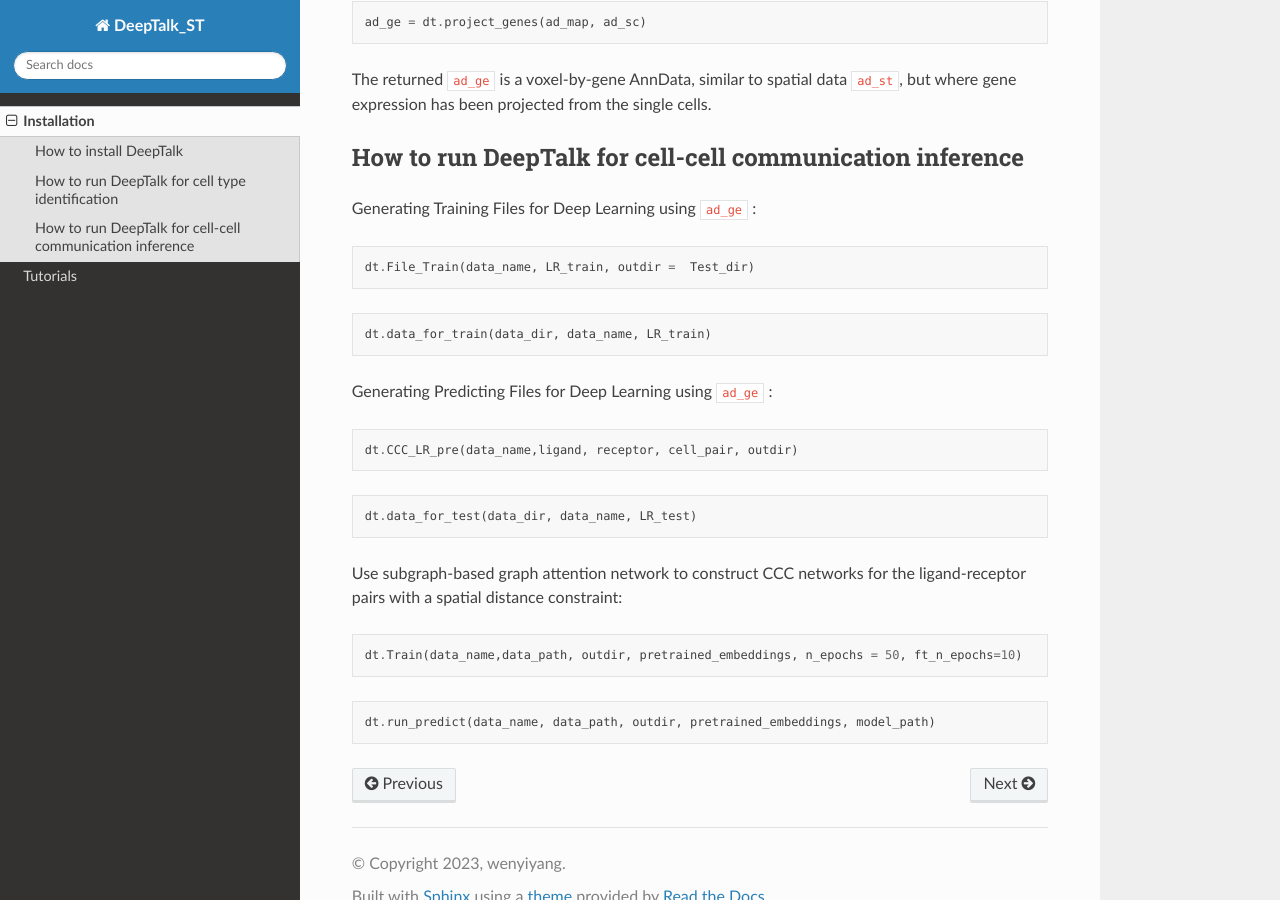
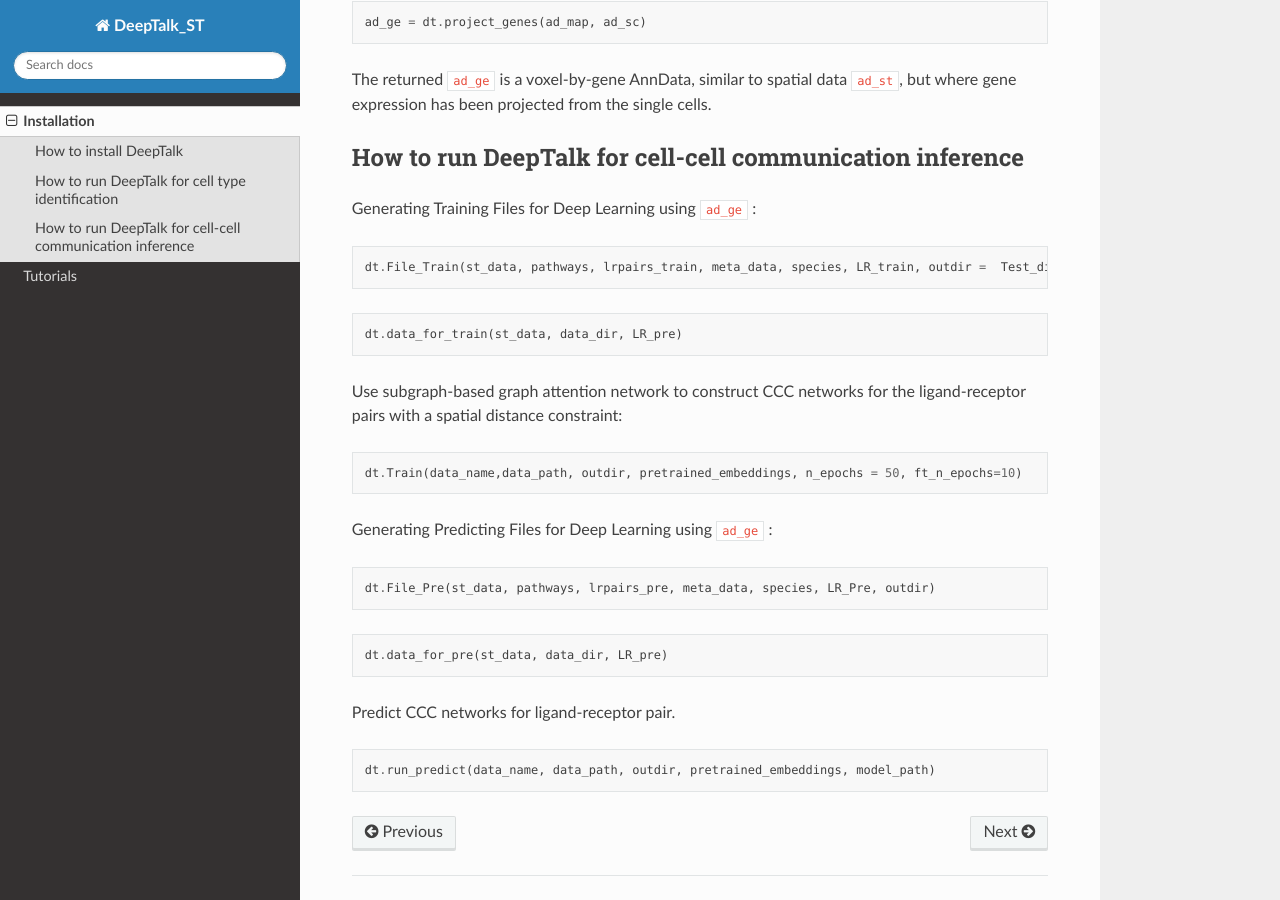
Before and after one commit to JiangBioLab/DeepTalk, a Sphinx documentation site: the page built from docs/installation.md, in a window 1280 px wide and 900 px high, scrolled down 1166 px. Built offline with Sphinx 7.4.7 and the Read the Docs theme 2.0.0, drawn with Linux system fonts in a browser that asks for light colours; pages that are not in the unit, such as notebooks, are missing from menus.

Commit message:
Update installation.md

````diff
--- a/docs/installation.md
+++ b/docs/installation.md
@@ -51,23 +51,25 @@ The returned `ad_ge` is a voxel-by-gene AnnData, similar to spatial data `ad_st`
 Generating Training Files for Deep Learning using `ad_ge` :
 
 ```
-  dt.File_Train(data_name, LR_train, outdir =  Test_dir)
+dt.File_Train(st_data, pathways, lrpairs_train, meta_data, species, LR_train, outdir =  Test_dir)
 ```
 ```
-  dt.data_for_train(data_dir, data_name, LR_train)
+dt.data_for_train(st_data, data_dir, LR_pre)
+```
+
+Use subgraph-based graph attention network to construct CCC networks for the ligand-receptor pairs with a spatial distance constraint:
+
+```
+dt.Train(data_name,data_path, outdir, pretrained_embeddings, n_epochs = 50, ft_n_epochs=10)
 ```
 Generating Predicting Files for Deep Learning using `ad_ge` :
 ```
-  dt.CCC_LR_pre(data_name,ligand, receptor, cell_pair, outdir)
+dt.File_Pre(st_data, pathways, lrpairs_pre, meta_data, species, LR_Pre, outdir)
 ```
 ```
-  dt.data_for_test(data_dir, data_name, LR_test)
+dt.data_for_pre(st_data, data_dir, LR_pre)
 ```
-Use subgraph-based graph attention network to construct CCC networks for the ligand-receptor pairs with a spatial distance constraint:
-
+Predict CCC networks for ligand-receptor pair.
 ```
-  dt.Train(data_name,data_path, outdir, pretrained_embeddings, n_epochs = 50, ft_n_epochs=10)
+dt.run_predict(data_name, data_path, outdir, pretrained_embeddings, model_path)
 ```
-```
-  dt.run_predict(data_name, data_path, outdir, pretrained_embeddings, model_path)
-```
````
